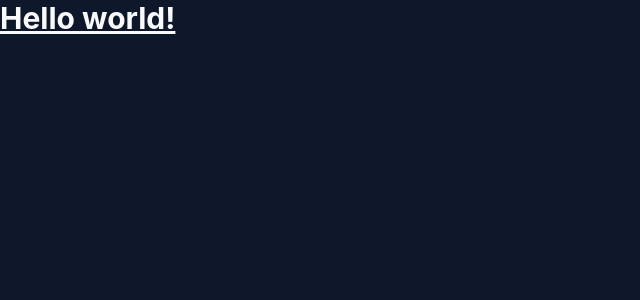
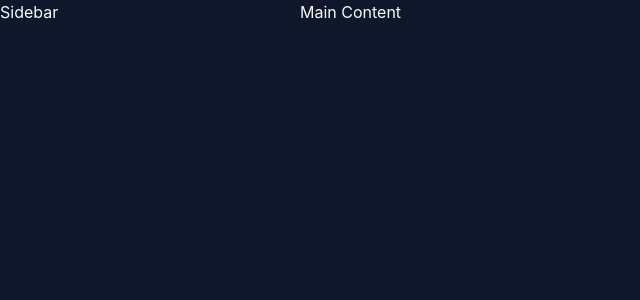
Before and after one commit to IESJJCM/dam-di-reports-client-app, a React (Vite) app: page / in a window 1280 px wide. Shown: the top 300 px of the page, without its empty margins (0-640 px from the left). Built offline with nearby package versions, Linux system fonts and the light colour scheme.

Commit message:
Refactor App component to implement layout with Sidebar and Main Content sections

```diff
--- a/src/App.tsx
+++ b/src/App.tsx
@@ -1,12 +1,11 @@
-
 function App() {
   return (
-    <>
-      <h1 className="text-3xl font-bold underline">
-        Hello world!
-      </h1>
-    </>
-  )
+    <div className="app-layout">
+      <div>Sidebar</div>
+
+      <div>Main Content</div>
+    </div>
+  );
 }
 
 export default App;
```
